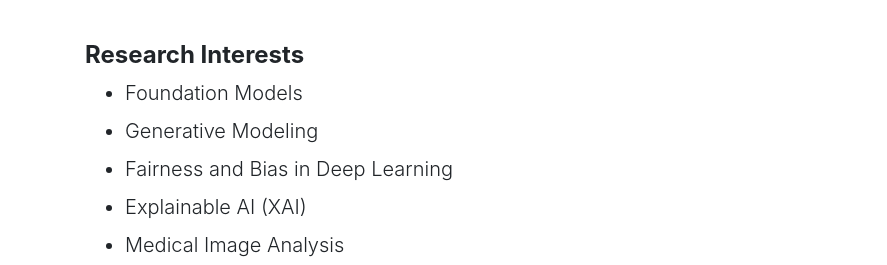
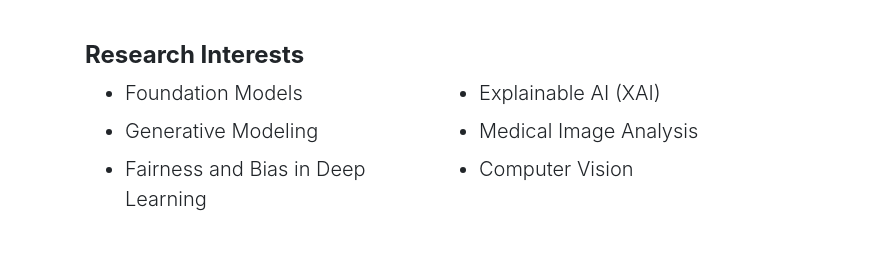
Before and after one commit to Amarkr1/amarkr1.github.io, a plain HTML site: page index.html in a window 1280 px wide. Shown: the part 675-940 px from the top of the page, 393-1280 px from the left. Drawn offline with nearby package versions, Linux system fonts and the light colour scheme; no server answers; some icons are missing.

Commit message:
Update index.html

```diff
--- a/index.html
+++ b/index.html
@@ -123,6 +123,9 @@
                     <h4 class="mt-5" id="research">
                         <strong>Research Interests</strong>
                     </h4>
+                    <!-- Modified research interests section with two columns -->
+                    <div class="row">
+                        <div class="col-md-6">
                             <ul class="lead">
                                 <li class="list-item">
                                     Foundation Models
@@ -133,7 +136,10 @@
                                 <li class="list-item">
                                     Fairness and Bias in Deep Learning
                                 </li>
-
+                            </ul>
+                        </div>
+                        <div class="col-md-6">
+                            <ul class="lead">
                                 <li class="list-item">
                                     Explainable AI (XAI)
                                 </li>
@@ -141,9 +147,11 @@
                                     Medical Image Analysis
                                 </li>
                                 <li class="list-item">
-                            Computer vision
+                                    Computer Vision
                                 </li>
                             </ul>
+                        </div>
+                    </div>
                     <div class="row mt-5">
                         <div class="col-md-6">
                             <!-- Education -->
```
Lines whose indentation alone changed are shown as unchanged.
